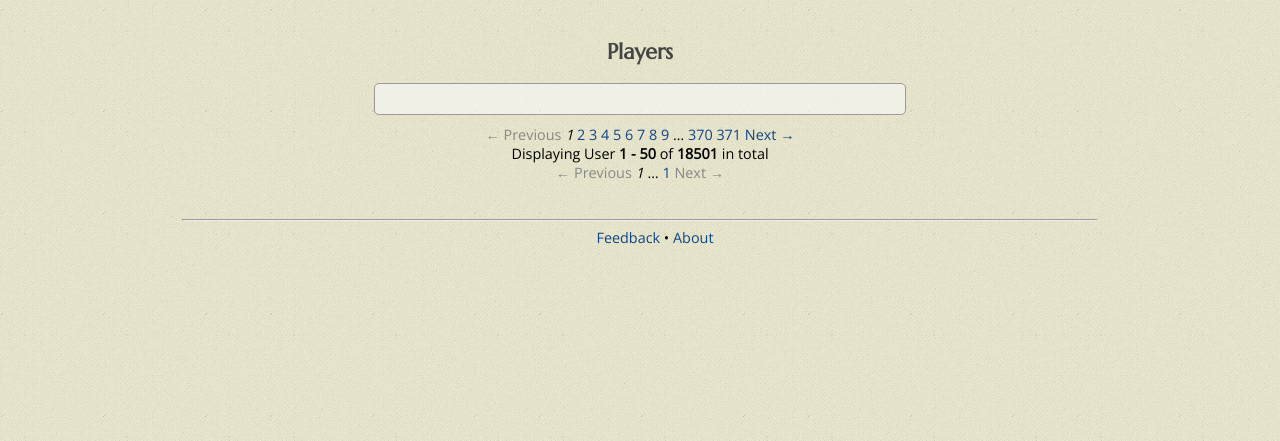
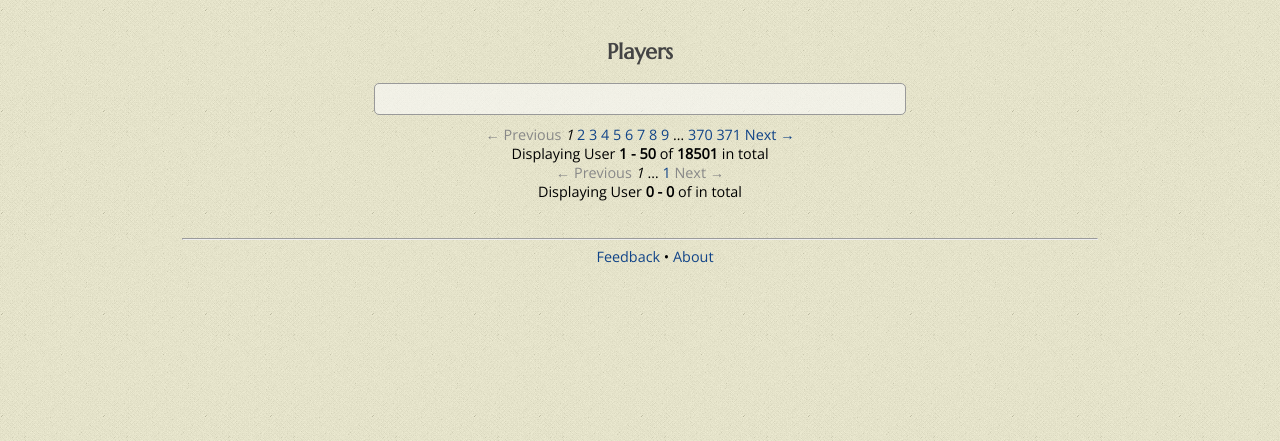
Before and after one commit to goshrine-org/goshrine, a Django app: page /users/ in a window 1280 px wide. Shown: the part 105-546 px from the top of the page. Run offline with Django 3.2, Linux system fonts and the light colour scheme; some libraries are stand-ins or nearby versions.

Commit message:
Show what ranges of users are being displayed.
Signed-off-by: Ronald Huizer <rhuizer@hexpedition.com>

```diff
--- a/users/templates/users/index.html
+++ b/users/templates/users/index.html
@@ -60,5 +60,6 @@
   <span class="next_page disabled">Next &#8594;</span>
   {% endif %}
 </div>
+Displaying User <b>{{ users.start_index }}&nbsp;-&nbsp;{{ users.end_index }}</b> of <b>{{ users.count }}</b> in total
 
 {% endblock %}
```
